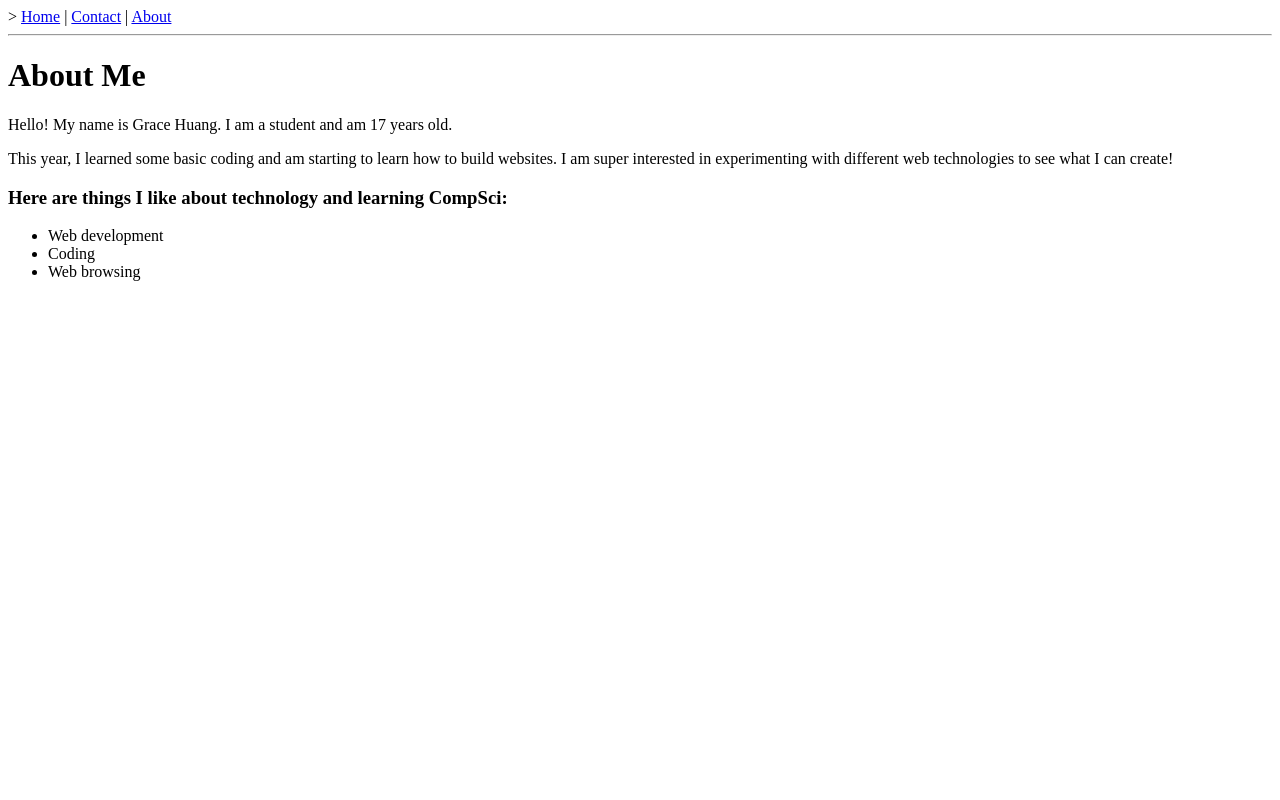
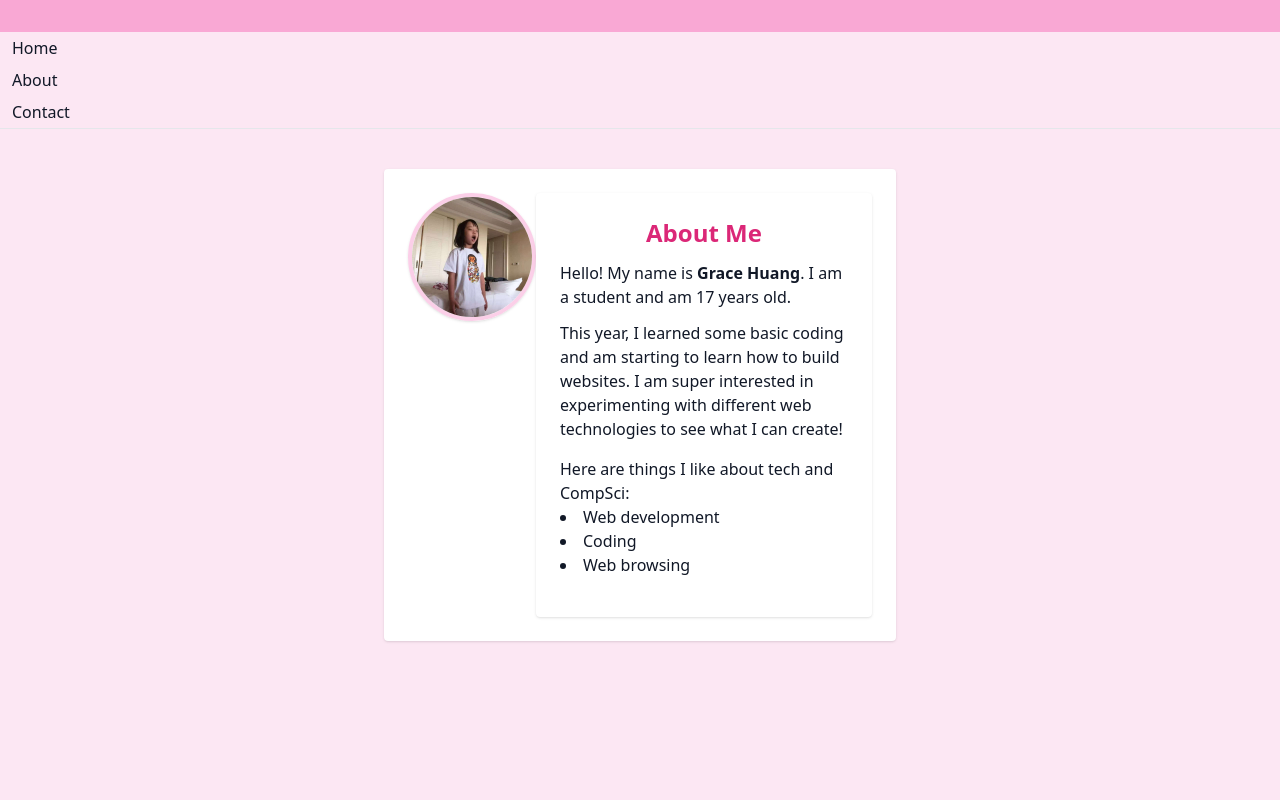
Before and after one commit to gracehuanggg/my-work, a Flask app: page /about in a window 1280 px wide. Run offline with Flask 3, Linux system fonts and the light colour scheme; some libraries are stand-ins or nearby versions.

Commit message:
all the layout, color changes for frontend flask

```diff
--- a/iteration_05/templates/about.html
+++ b/iteration_05/templates/about.html
@@ -3,23 +3,31 @@
 {% block title %}About{% endblock %}
 
 {% block content %}
-  <h1>About Me</h1>
-
+<div class="flex justify-center items-start w-full-px-4mt-10">
+  <img
+    src="{{ url_for('static', filename='images/profile_picture.jpg') }}?v=1"
+    alt="Profile Photo"
+    class="w-32 h-32 rounded-full object-cover border-4 border-pink-200 shadow mx-auto mb-4"
+/>
+  <div class ="bg-white p-6 rounded shadow w-full max-w-lg">
+    <h1 class="text-2xl font-semibold text-pink-600 text-center mb-3">About Me</h1>
   {% if author %}
-    <p>Hello! My name is {{ author }}. I am a {{occupation}} and am {{age}} years old. </p>
+    <p class="mb-3">Hello! My name is <span class ="font-semibold">{{ author }}</span>.
+      I am a {{occupation}} and am {{age}} years old. </p>
   {% else %}
-    <p><em>Name not provided.</em></p>
+    <p class = "italic-text-gray-500 mb-3">Name not provided.</p>
   {% endif %}
 
-  <p>This year, I learned some basic coding and am starting to learn how to build websites.
+  <p class="mb-4">This year, I learned some basic coding and am starting to learn how to build websites.
     I am super interested in experimenting with different web technologies to see what I can create!
   </p>
-
-  <h3>Here are things I like about technology and learning CompSci:</h3>
-  <ul>
-    {% for item in interests %}
-      <li>{{ item }}</li>
-    {% endfor %}
-  </ul>
+    <h2 class="font semibold mb-2 text-pink-600"></h2>Here are things I like about tech and CompSci:</h3>
+    <ul class="italic-text-gray-500 list-disc list-inside mb-4">
+      {% for item in interests %}
+        <li>{{ item }}</li>
+      {% endfor %}
+    </ul>
+  </div>
+</div>
 
 {% endblock %}
--- a/iteration_05/templates/base.html
+++ b/iteration_05/templates/base.html
@@ -2,23 +2,25 @@
 <html>
 <!-- Head tag contains metadata. Things that we don't see in the program like CSS links, Javascript imports if needed-->
 <head>
-    <!-- Title tag determines what ends up in browser tab -->
-    <!-- Since we want different pages, to have different titles, we use a jinja2 block -->
-    <!-- This means that templates which extend this one can replace the content of the title block with their own title.-->
-    <title> {% block title %}Flask UI{% endblock %} </title>
+    <meta charset="utf-8">
+    <title>{% block title %}My Page{% endblock %}</title>
+    <script src="https://cdn.tailwindcss.com"></script>
 </head>
 
 <!-- Body tag opens the main visible part of the webpage. Everything shown in the browser window lives inside here.-->
-<body>
-    <!-- Navigation bar because I want all my pages to have the ability to navigate between other routes -->
-    <nav class=""flex flex-col items-center justify-center mt-10"></nav>>
-        <a href="/">Home</a> |
-        <a href="/contact">Contact</a> |
-        <a href="/about">About</a>
-    </nav>
-    <hr> <!-- This creates a horizontal line -->
+<body class="min-h-screen bg-pink-100 text-gray-900 flex flex-col">
 
-    <!-- This is where child templates will insert content -->
-    {% block content %}{% endblock %}
+    <nav class="flex justify-around items-center p-4 bg-pink-300 text white-shadowf"></body></nav>
+        <a href="/" class="hover:bg-pink-400 px-3 py-1 rounded">Home</a>
+        <a href="/about" class="hover:bg-pink-400 px-3 py-1 rounded">About</a>
+        <a href="/contact" class="hover:bg-pink-400 px-3 py-1 rounded">Contact</a>
+    <hr>
+</nav>
+
+  <main class="flex justify-center py-10">
+    <div class="bg-white p-6 rounded shadow w-full max-w-lg">
+      {% block content %}{% endblock %}
+    </div>
+  </main>
 </body>
 </html>
```
Also changed, not shown: iteration_05/templates/contact.html (+24 -23 lines), iteration_05/templates/home.html (+4 -4 lines), iteration_05/static/images/profile_picture.jpg (added).
